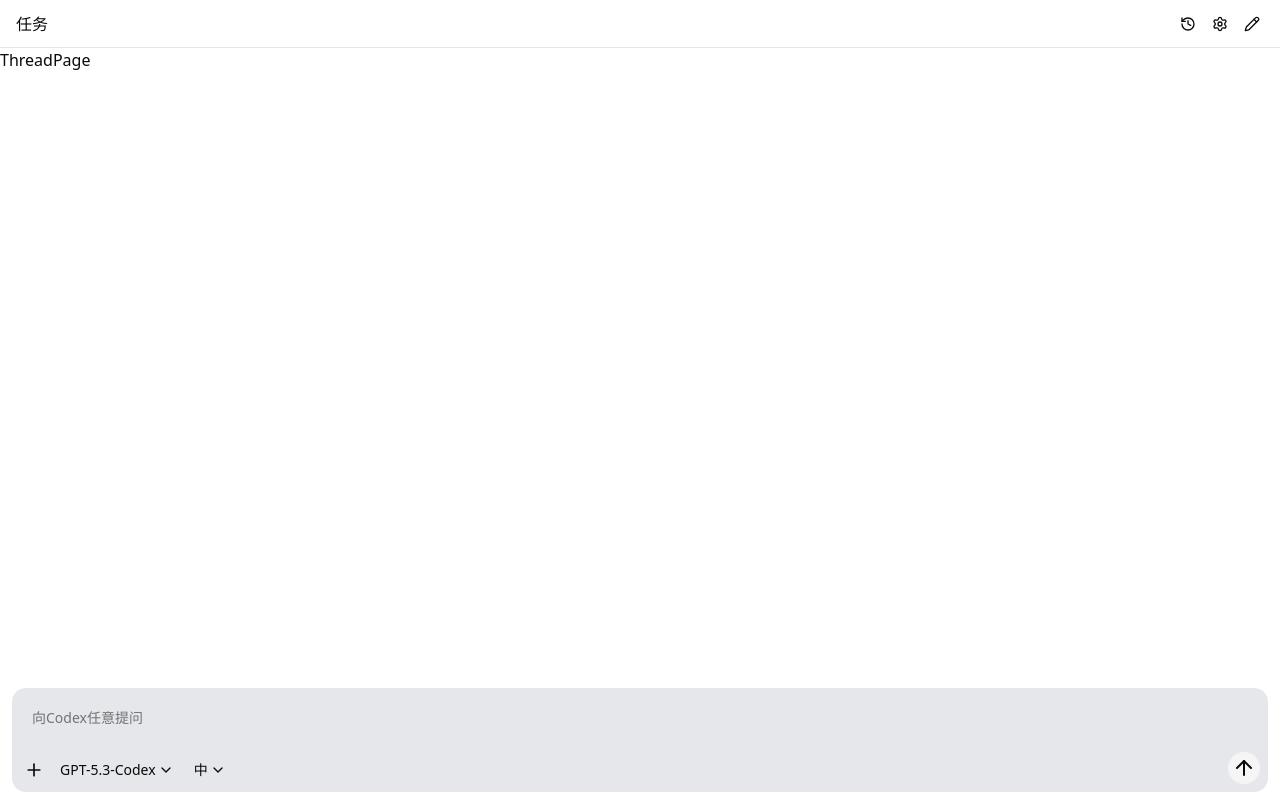
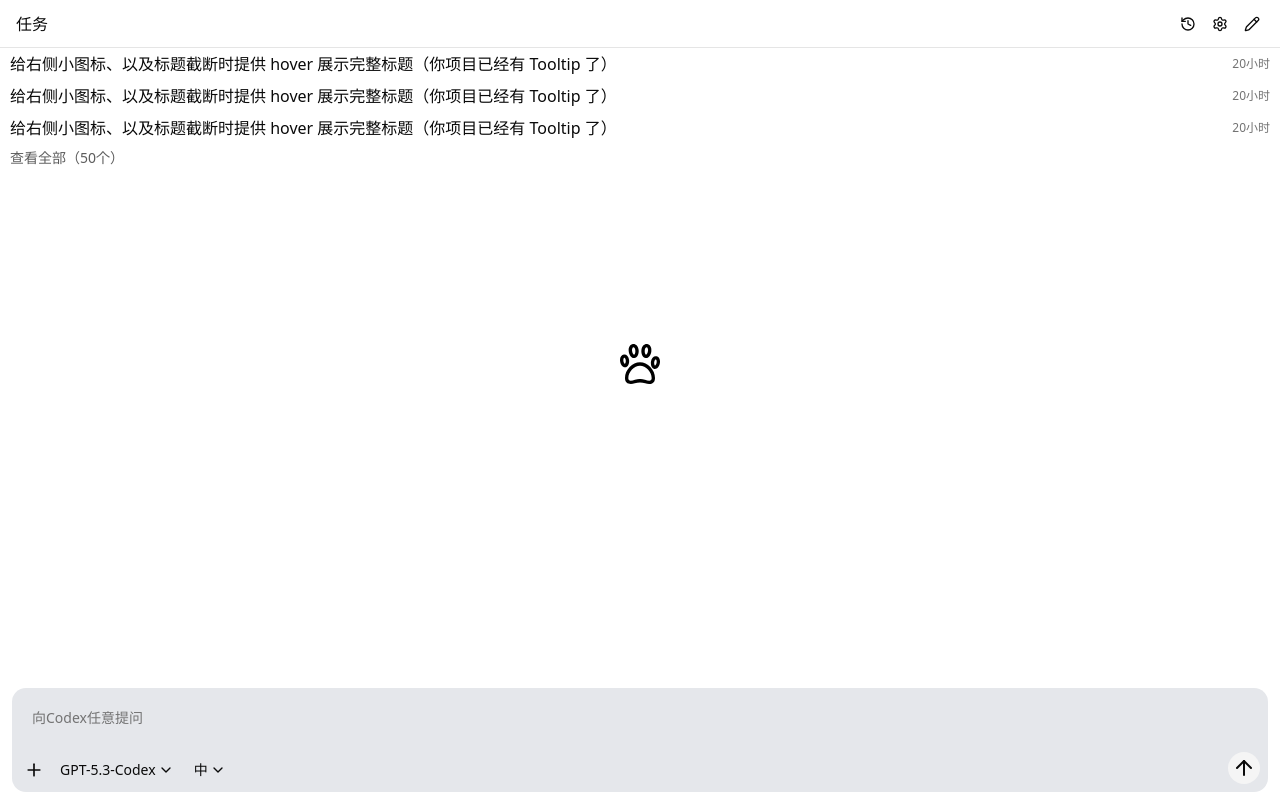
Before and after one commit to NH-99-FE/my-agent-vscode-extension, a React (Vite) app in the folder webview-ui/: page / in a window 1280 px wide. Built offline with nearby package versions, Linux system fonts and the light colour scheme.

Commit message:
feat(project): ✨  开发会话页的任务记录组件

```diff
--- /dev/null
+++ b/webview-ui/src/features/thread/components/HoverCancelConfirm.tsx
@@ -0,0 +1,58 @@
+import clsx from 'clsx'
+import { useState, type ReactNode } from 'react'
+
+/**
+ * 删除交互组件（图标 -> 确认按钮）。
+ * 组件本身只维护视觉 hover 态；确认业务态由父组件受控。
+ */
+type HoverCancelConfirmProps = {
+  /** 未进入确认态时展示的图标（例如 Trash2）。 */
+  icon: ReactNode
+  /** 确认按钮文案，默认“确认”。 */
+  confirmText?: string
+  /** 是否处于确认态（由父组件控制）。 */
+  confirming: boolean
+  /** 点击图标进入确认态时触发（父组件通常设置 confirmingId）。 */
+  onEnterConfirm: () => void
+  /** 点击“确认”后触发（父组件执行删除并清理确认态）。 */
+  onConfirm: () => void
+}
+
+export function HoverCancelConfirm({ icon, confirmText = '确认', confirming, onEnterConfirm, onConfirm }: HoverCancelConfirmProps) {
+  // 仅用于控制确认按钮 hover 视觉，不参与业务状态。
+  const [isConfirmHovered, setIsConfirmHovered] = useState(false)
+
+  return (
+    <div className="inline-flex items-center">
+      {!confirming ? (
+        <button
+          type="button"
+          aria-label="action"
+          className="inline-flex cursor-pointer items-center justify-center rounded-full p-1 text-muted-foreground transition-colors hover:bg-muted hover:text-foreground"
+          onClick={e => {
+            e.stopPropagation()
+            onEnterConfirm()
+          }}
+        >
+          {icon}
+        </button>
+      ) : (
+        <button
+          type="button"
+          className={clsx(
+            'inline-flex cursor-pointer items-center justify-center rounded-full px-2 py-1 text-xs font-medium transition-colors duration-150 focus-visible:ring-2 focus-visible:ring-destructive/30 focus-visible:outline-none active:bg-destructive/30',
+            isConfirmHovered ? 'bg-destructive/20 text-destructive' : 'bg-destructive/10 text-destructive'
+          )}
+          onMouseEnter={() => setIsConfirmHovered(true)}
+          onMouseLeave={() => setIsConfirmHovered(false)}
+          onClick={e => {
+            e.stopPropagation()
+            onConfirm()
+          }}
+        >
+          {confirmText}
+        </button>
+      )}
+    </div>
+  )
+}
--- /dev/null
+++ b/webview-ui/src/features/thread/components/TasksList.tsx
@@ -0,0 +1,61 @@
+import { Trash2 } from 'lucide-react'
+import { useState } from 'react'
+import { HoverCancelConfirm } from './HoverCancelConfirm'
+
+type TaskItem = {
+  id: string
+  content: string
+  time: string
+}
+type TaskListProps = {
+  tasks: TaskItem[]
+}
+
+export const TaskList = ({ tasks }: TaskListProps) => {
+  // 当前鼠标悬停的任务 id：用于切换右侧显示（time <-> 删除入口）。
+  const [hoveredId, setHoveredId] = useState<string | null>(null)
+  // 当前处于“确认删除”态的任务 id：保证同一时刻只确认一个任务。
+  const [confirmingId, setConfirmingId] = useState<string | null>(null)
+
+  return (
+    <div className="flex flex-col overflow-hidden">
+      {/* tasks列表 */}
+      {tasks.map(item => (
+        <div
+          key={item.id}
+          className="group cursor-pointer rounded-lg p-1.5 transition-colors duration-200 hover:bg-muted"
+          onMouseEnter={() => setHoveredId(item.id)}
+          onMouseLeave={() => {
+            setHoveredId(current => (current === item.id ? null : current))
+            setConfirmingId(current => (current === item.id ? null : current))
+          }}
+        >
+          <div className="flex h-5 min-w-0 items-center justify-between">
+            {/* task内容 */}
+            <div className="min-w-0 flex-1 truncate">{item.content}</div>
+            {/* 右侧：时间/hover删除 */}
+            <div className="flex min-w-16 shrink-0 items-center justify-end">
+              {hoveredId === item.id ? (
+                <HoverCancelConfirm
+                  icon={<Trash2 className="h-4 w-4 cursor-pointer" />}
+                  confirming={confirmingId === item.id}
+                  onEnterConfirm={() => setConfirmingId(item.id)}
+                  onConfirm={() => {
+                    // onDelete?.(item.id)
+                    setConfirmingId(null)
+                  }}
+                />
+              ) : (
+                <span className="text-xs text-muted-foreground">{item.time}</span>
+              )}
+            </div>
+          </div>
+        </div>
+      ))}
+      {/* 底部查看全部 */}
+      <span className="mt-1 cursor-pointer px-1.5 text-sm text-accent-foreground/70 transition-colors duration-200 hover:text-accent-foreground">
+        查看全部{'（50个）'}
+      </span>
+    </div>
+  )
+}
--- a/webview-ui/src/features/thread/views/ThreadView.tsx
+++ b/webview-ui/src/features/thread/views/ThreadView.tsx
@@ -0,0 +1,31 @@
+import bgLogo from '@/components/icons/bg-logo.svg'
+import { TaskList } from '../components/TasksList'
+
+const tasks = [
+  {
+    id: '1234567890',
+    content: '给右侧小图标、以及标题截断时提供 hover 展示完整标题（你项目已经有 Tooltip 了）',
+    time: '20小时',
+  },
+  {
+    id: '1234232',
+    content: '给右侧小图标、以及标题截断时提供 hover 展示完整标题（你项目已经有 Tooltip 了）',
+    time: '20小时',
+  },
+  {
+    id: '1232323',
+    content: '给右侧小图标、以及标题截断时提供 hover 展示完整标题（你项目已经有 Tooltip 了）',
+    time: '20小时',
+  },
+]
+
+export const ThreadView = () => {
+  return (
+    <div className="relative h-full px-1">
+      <div className="pointer-events-none absolute top-1/2 left-1/2 z-10 -translate-x-1/2 -translate-y-1/2">
+        <img src={bgLogo} alt="背景logo" className="size-10" />
+      </div>
+      <TaskList tasks={tasks} />
+    </div>
+  )
+}
--- a/webview-ui/src/index.css
+++ b/webview-ui/src/index.css
@@ -51,43 +51,10 @@
   --sidebar-ring: oklch(0.708 0 0);
 }
 
-a {
-  font-weight: 500;
-  color: #646cff;
-  text-decoration: inherit;
-}
-a:hover {
-  color: #535bf2;
-}
-
 body {
   margin: 0;
-  min-width: 100px;
+  min-width: 200px;
   min-height: 100vh;
-}
-
-h1 {
-  font-size: 3.2em;
-  line-height: 1.1;
-}
-
-button {
-  border-radius: 8px;
-  border: 1px solid transparent;
-  padding: 0.6em 1.2em;
-  font-size: 1em;
-  font-weight: 500;
-  font-family: inherit;
-  background-color: #1a1a1a;
-  cursor: pointer;
-  transition: border-color 0.25s;
-}
-button:hover {
-  border-color: #646cff;
-}
-button:focus,
-button:focus-visible {
-  outline: 4px auto -webkit-focus-ring-color;
 }
 
 @media (prefers-color-scheme: light) {
@@ -97,9 +64,6 @@ button:focus-visible {
   }
   a:hover {
     color: #747bff;
-  }
-  button {
-    background-color: #f9f9f9;
   }
 }
 
--- a/webview-ui/src/pages/thread/index.tsx
+++ b/webview-ui/src/pages/thread/index.tsx
@@ -1,3 +1,5 @@
+import { ThreadView } from '@/features/thread/views/ThreadView'
+
 export const ThreadPage = () => {
-  return <div>ThreadPage</div>
+  return <ThreadView />
 }
```
Also changed, not shown: webview-ui/src/components/icons/bg-logo.svg (added).
